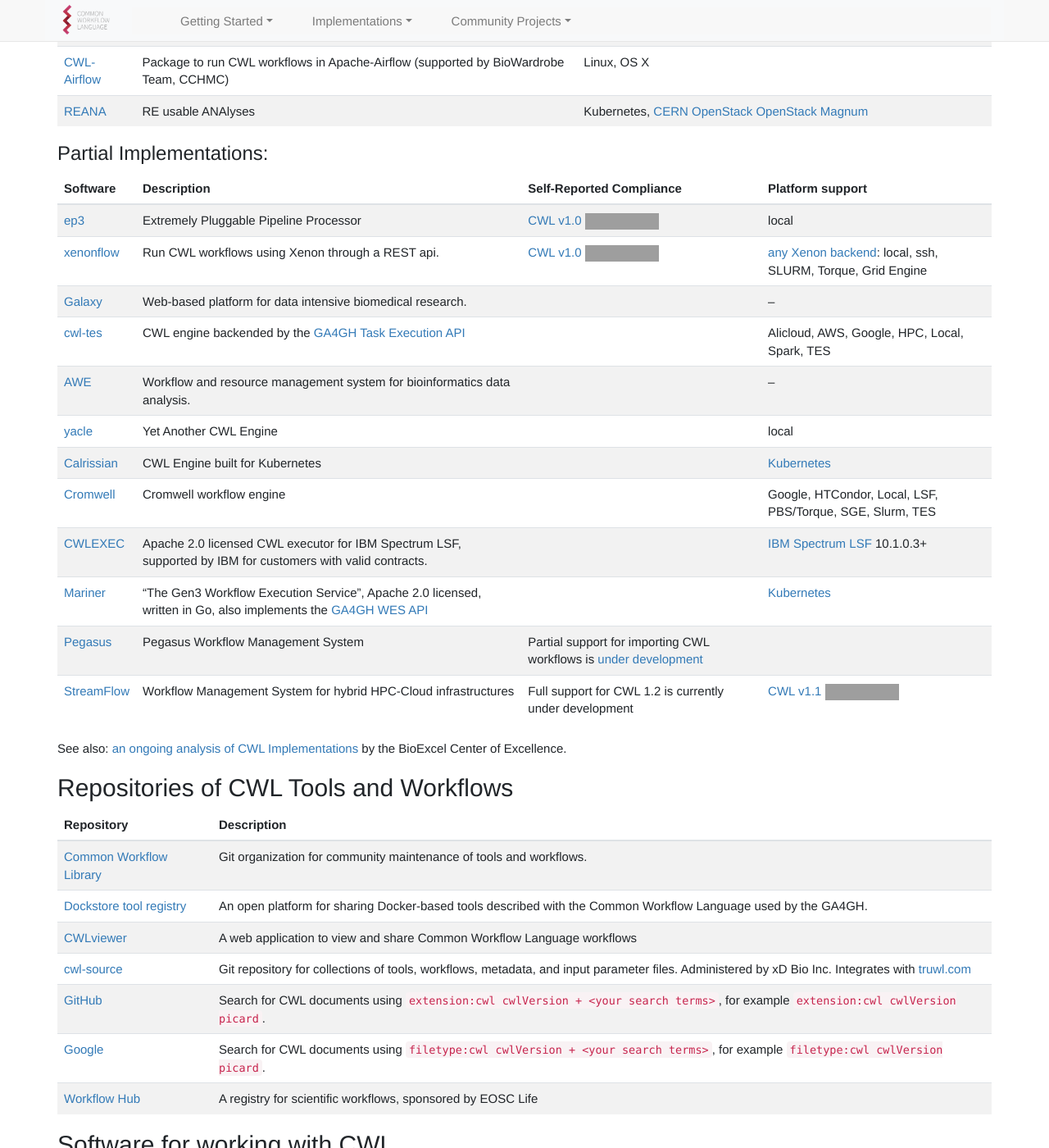
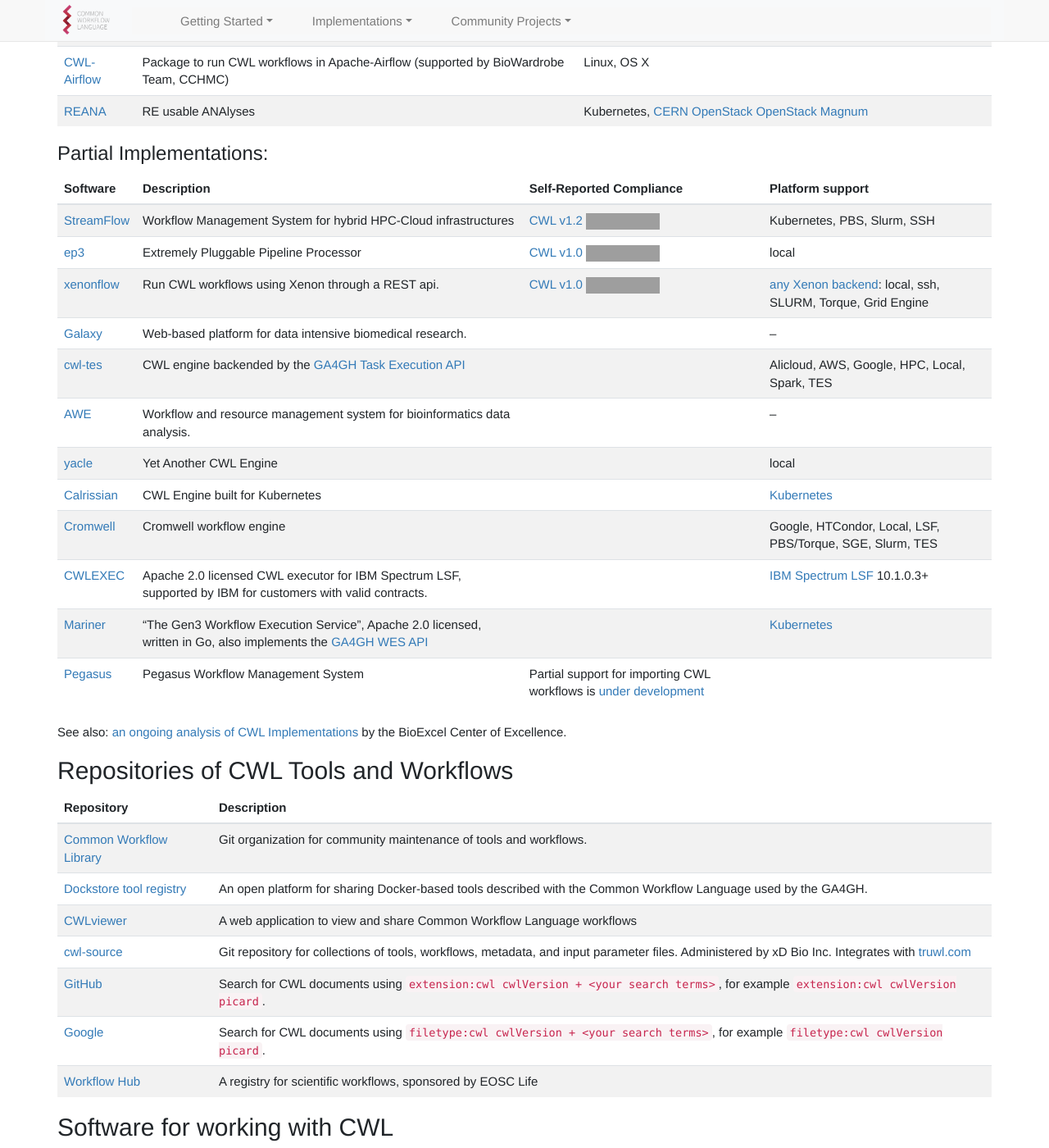
Before and after one commit to common-workflow-language/cwl-website, a Jekyll site: the page built from content/index.md, in a window 1280 px wide and 1400 px high, scrolled down 2277 px. Shown: the whole window at 82% size. Built offline with Jekyll 4.4.1, drawn with Linux system fonts in a browser that asks for light colours; comment, search, counter and statistics services are not loaded; grey boxes are pictures that could not be loaded.

Commit message:
Streamflow to the top of the partial Impl. list
and swap columns

```diff
--- a/content/_includes/home/implementations.html
+++ b/content/_includes/home/implementations.html
@@ -16,6 +16,7 @@
 {: .table .table-striped .rows-3}
 |Software|Description|Self-Reported Compliance|Platform support|
 |--- |--- |--- |--- |
+|[StreamFlow](https://streamflow.di.unito.it/)|Workflow Management System for hybrid HPC-Cloud infrastructures|[CWL v1.2 ![Required](https://badgen.net/https/streamflow.di.unito.it/cwl-conformance/v1.2/required.json?icon=commonwl)](https://github.com/alpha-unito/streamflow#cwl-compatibility)|Kubernetes, PBS, Slurm, SSH|
 |[ep3](https://github.com/tom-tan/ep3)|Extremely Pluggable Pipeline Processor|[CWL v1.0 ![Required](https://badgen.net/https/raw.githubusercontent.com/tom-tan/conformance/master/conformance/ep3/cwl_v1.0/ep3_latest/required.json?icon=commonwl)](https://github.com/tom-tan/ep3#conformance-tests-for-cwl-v10-for-the-latest-release)| local |
 |[xenonflow](https://github.com/xenon-middleware/xenonflow)|Run CWL workflows using Xenon through a REST api.|[CWL v1.0 ![Required](https://badgen.net/https/raw.githubusercontent.com/xenon-middleware/xenon-flow/gh-pages/badges/required.json?icon=commonwl)](https://github.com/xenon-middleware/xenonflow#cwl-compliance-v10)|[any Xenon backend](https://xenon-middleware.github.io/xenon/versions/3.1.0/javadoc/): local, ssh, SLURM, Torque, Grid Engine |
 |[Galaxy](https://galaxyproject.org/)|Web-based platform for data intensive biomedical research.||&#8211;|
@@ -27,6 +28,5 @@
 |[CWLEXEC](https://github.com/IBMSpectrumComputing/cwlexec)|Apache 2.0 licensed CWL executor for IBM Spectrum LSF, supported by IBM for customers with valid contracts.||[IBM Spectrum LSF](https://developer.ibm.com/storage/products/ibm-spectrum-lsf/#) 10.1.0.3+|
 |[Mariner](https://github.com/uc-cdis/mariner)|"The Gen3 Workflow Execution Service", Apache 2.0 licensed, written in Go, also implements the [GA4GH WES API](https://ga4gh.github.io/workflow-execution-service-schemas)||[Kubernetes](https://kubernetes.io)|
 |[Pegasus](https://pegasus.isi.edu/documentation/reference-guide/cwl-support.html)|Pegasus Workflow Management System|Partial support for importing CWL workflows is [under development](https://pegasus.isi.edu/documentation/manpages/pegasus-cwl-converter.html)||
-|[StreamFlow](https://streamflow.di.unito.it/)|Workflow Management System for hybrid HPC-Cloud infrastructures|Full support for CWL 1.2 is currently under development|[CWL v1.1 ![Required](https://badgen.net/https/streamflow.di.unito.it/cwl-conformance/v1.2/required.json?icon=commonwl)](https://github.com/alpha-unito/streamflow#cwl-compatibility)|
 
 See also: [an ongoing analysis of CWL Implementations](https://docs.bioexcel.eu/cwl-engine-guide/about.html#summary-of-engines) by the BioExcel Center of Excellence.
```
